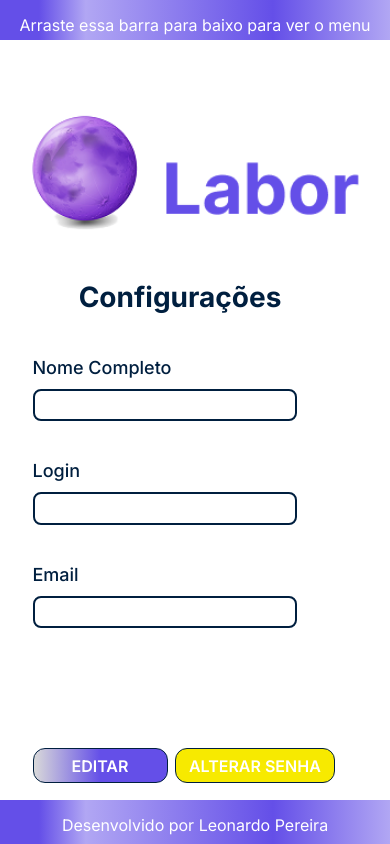
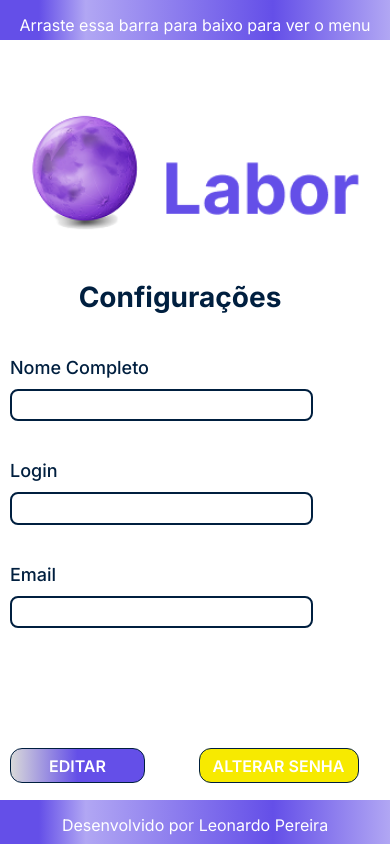
Before and after one commit to LeoBP1987/labor, a React (Vite) app: page /configuracoes in a window 390 px wide. Built offline with nearby package versions, Linux system fonts and the light colour scheme; no server answers; sample sign-in values are in the browser's storage.

Commit message:
Fix: Ajustes gerais layout mobile 10

```diff
--- a/src/componentes/FormConfiguracao/index.tsx
+++ b/src/componentes/FormConfiguracao/index.tsx
@@ -6,6 +6,7 @@ import { Usuario } from "../../compartilhado/interfaces/IUsuario"
 import { usePatchUsuario } from "../../hooks/usePatchUsuario"
 import { useGetUsuario } from "../../hooks/useGetUsuario"
 import { useChamaModal } from "../../hooks/useChamaModal"
+import BarraCarregamento from "../BarraCarregamento"
 
 const DivContainer = styled.div`
     display: flex;
@@ -16,6 +17,8 @@ const DivContainer = styled.div`
     border-radius: 20px;
     @media screen and (max-width: 800px){
         padding: 0;
+        height: 100%;
+        width: 100%;
     }
 `
 
@@ -46,7 +49,7 @@ const FormConfiguracao = () => {
     const { aoChamarModal } = useChamaModal();
 
     if(loading) {
-        return <div>Carregando...</div>
+        return <BarraCarregamento />
     }
 
     const aoClicarEditar = () => {
```
